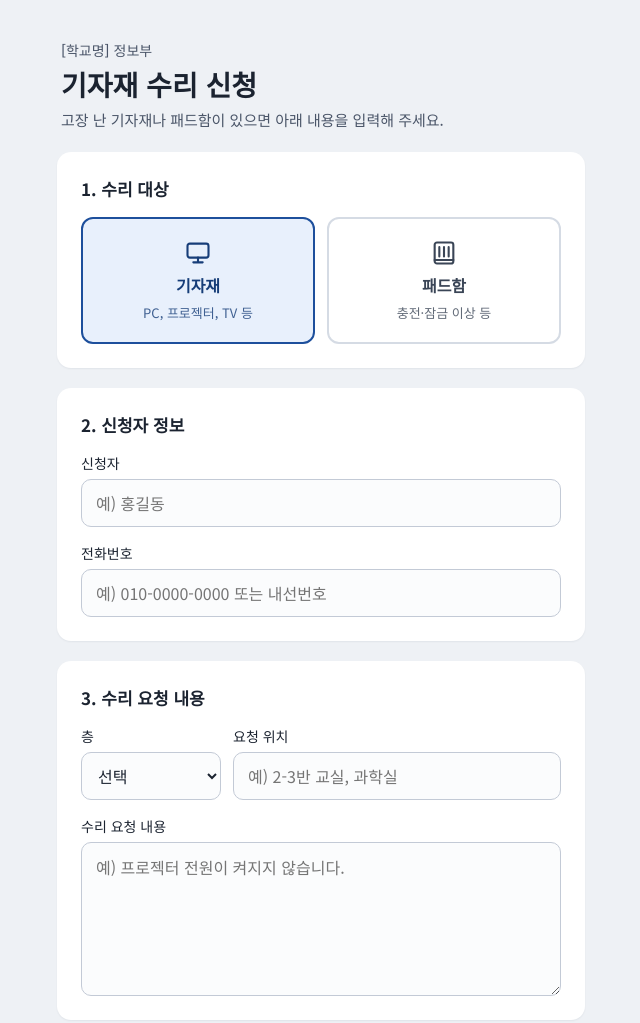
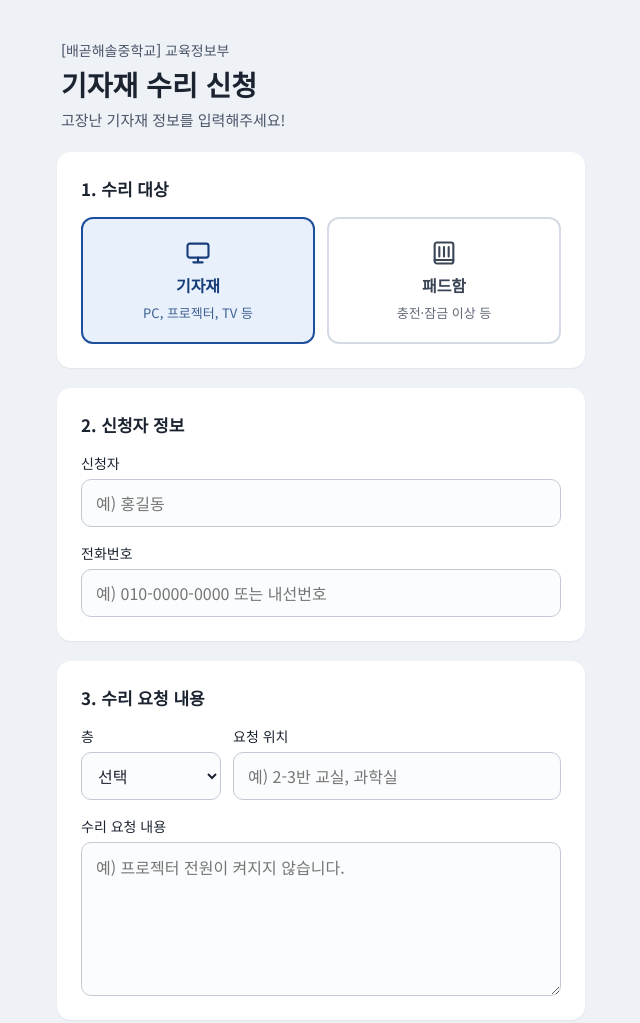
Before and after one commit to bg-haesolmadm-rgb/fix, a plain HTML site: page index.html in a window 1280 px wide. Shown: the top 1023 px of the page, without its empty margins (319-959 px from the left). Drawn offline with Linux system fonts and the light colour scheme.

Commit message:
Update index.html

```diff
--- a/index.html
+++ b/index.html
@@ -88,9 +88,9 @@
 <body>
   <div class="wrap">
     <header>
-      <p class="org">[학교명] 정보부</p>
+      <p class="org">[배곧해솔중학교] 교육정보부</p>
       <h1>기자재 수리 신청</h1>
-      <p class="desc">고장 난 기자재나 패드함이 있으면 아래 내용을 입력해 주세요.</p>
+      <p class="desc">고장난 기자재 정보를 입력해주세요!</p>
     </header>
 
     <form id="form" novalidate>
```
